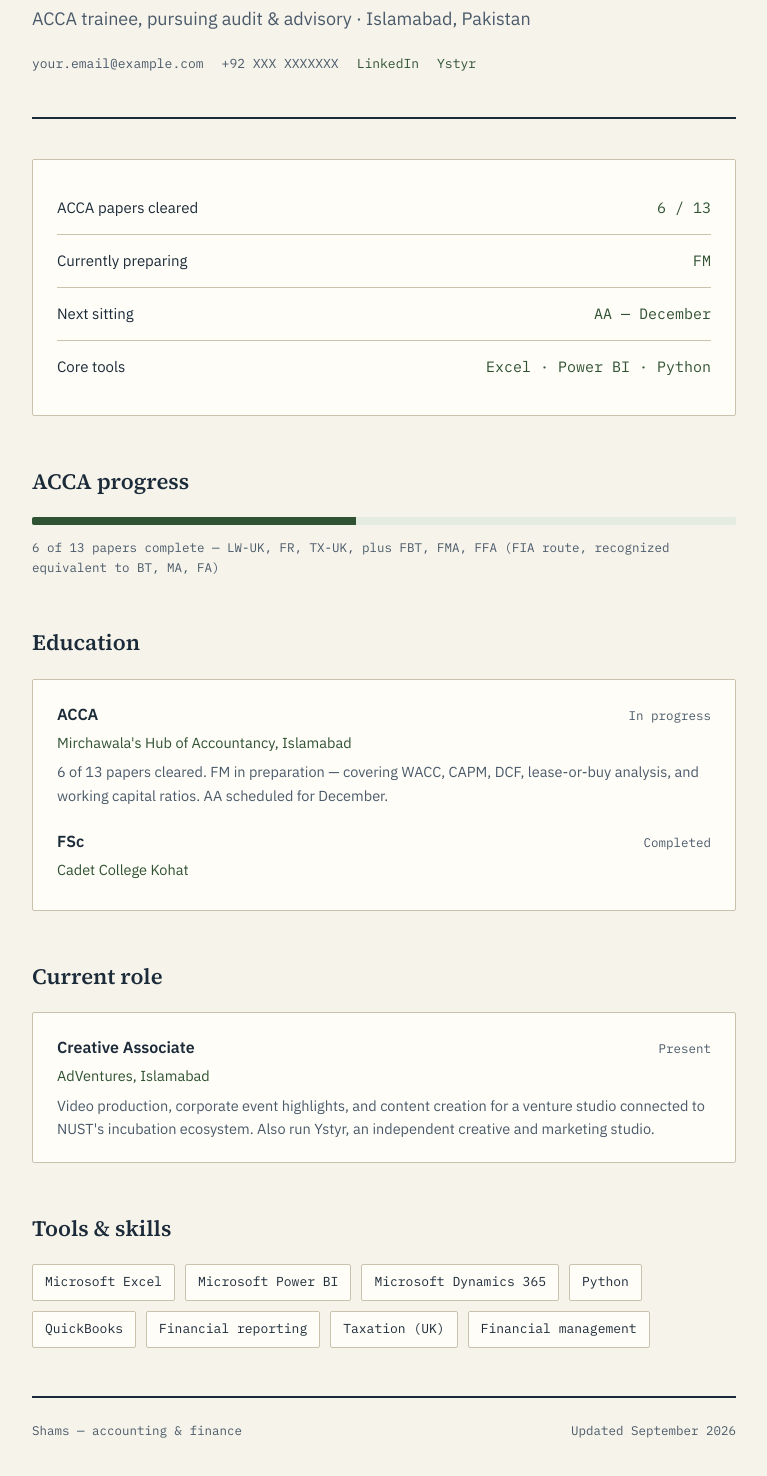
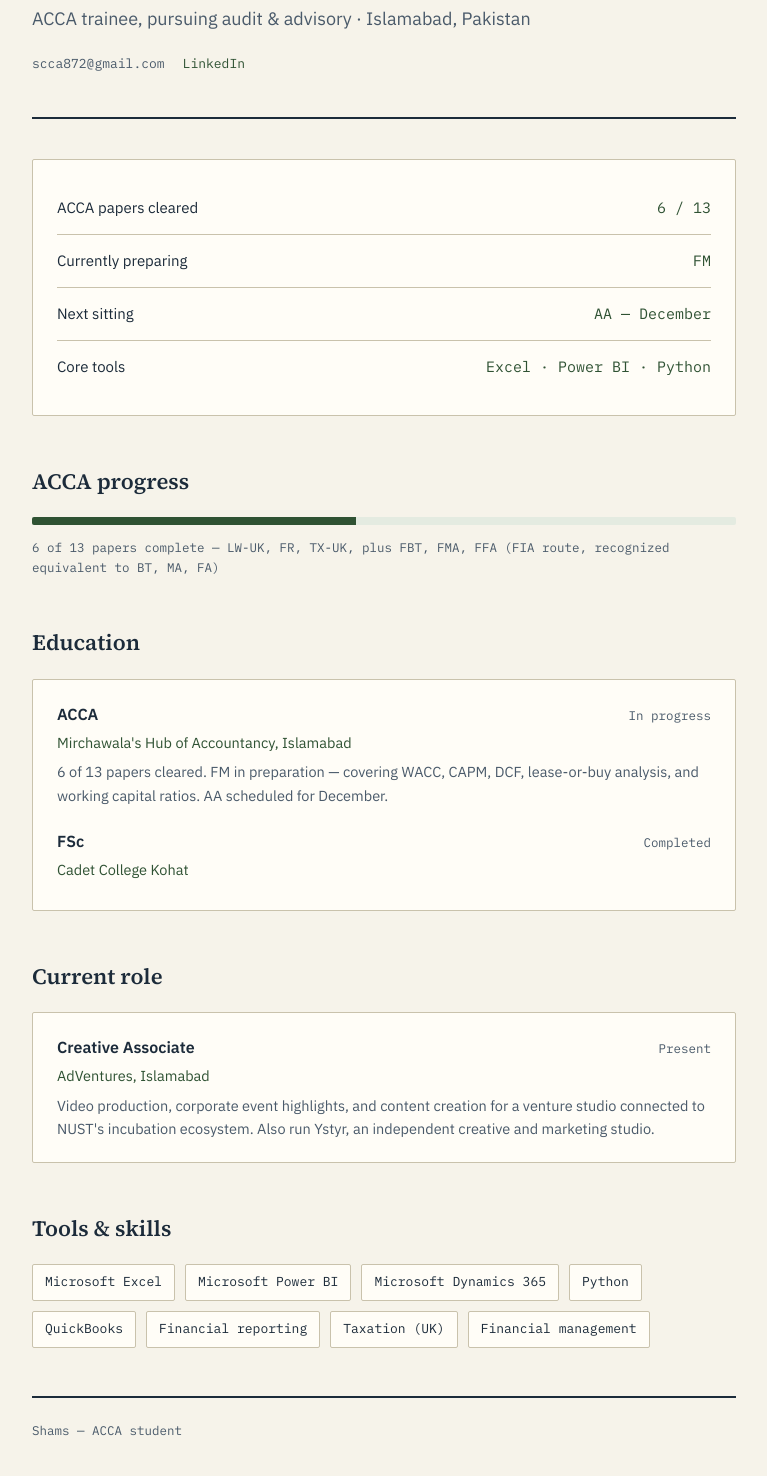
Before and after one commit to scca872-spec/Shams-Portfolio, a plain HTML site: page index.html in a window 1280 px wide. Shown: the part 168-1644 px from the top of the page, without its empty margins (256-1023 px from the left). Drawn offline with Linux system fonts and the light colour scheme.

Commit message:
Update contact information and footer details

```diff
--- a/index.html
+++ b/index.html
@@ -175,10 +175,8 @@
     <h1>Shams</h1>
     <p class="role">ACCA trainee, pursuing audit &amp; advisory · Islamabad, Pakistan</p>
     <p class="contact-line">
-      <span>your.email@example.com</span>
-      <span>+92 XXX XXXXXXX</span>
-      <a href="#">LinkedIn</a>
-      <a href="#">Ystyr</a>
+      <span>scca872@gmail.com</span>
+      <a href="www.linkedin.com/in/shamsulhassan122">LinkedIn</a>
     </p>
   </header>
 
@@ -259,8 +257,7 @@
   </section>
 
   <footer>
-    <span>Shams — accounting &amp; finance</span>
-    <span>Updated September 2026</span>
+    <span>Shams — ACCA student</span>
   </footer>
 
 </div>
```
